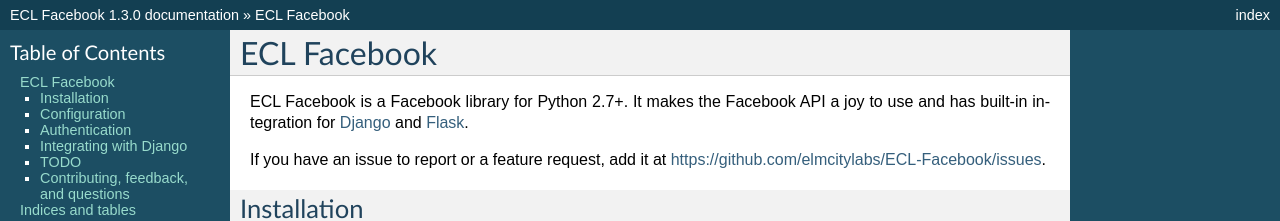
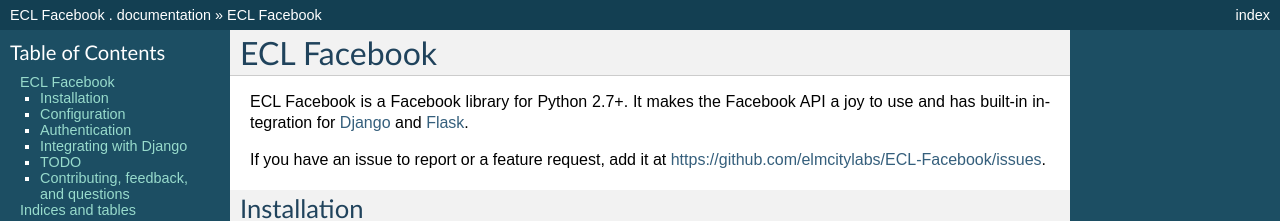
Before and after one commit to elmcitylabs/ECL-Facebook, a Sphinx documentation site: the page built from docs/index.rst, in a window 1280 px wide and 900 px high. Shown: the top 221 px of the window. Built offline with Sphinx 7.4.7, drawn with Linux system fonts in a browser that asks for light colours; formulas are drawn with MathJax 3; some of the changed text lies outside the part shown.

Commit message:
bump version to .

```diff
--- a/docs/conf.py
+++ b/docs/conf.py
@@ -43,8 +43,8 @@
 project = u'ECL Facebook'
 copyright = u'2012, Elm City Labs LLC'
 
-version = "1.3"
-release = "1.3.0"
+version = ""
+release = "."
 
 # The language for content autogenerated by Sphinx. Refer to documentation
 # for a list of supported languages.
```
Also changed, not shown: 1 other file.
